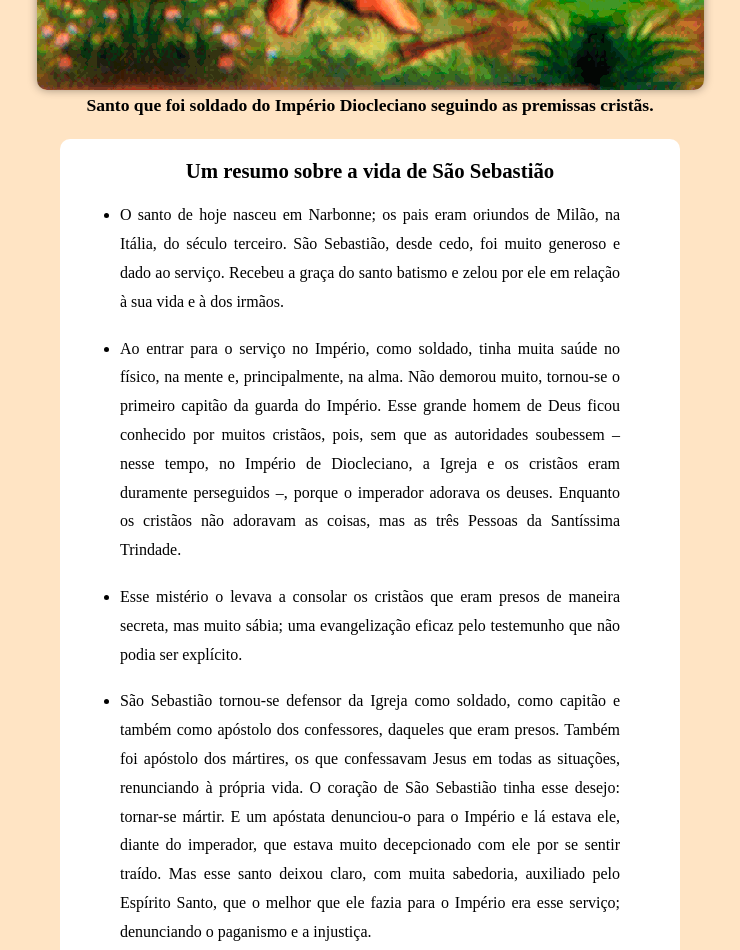
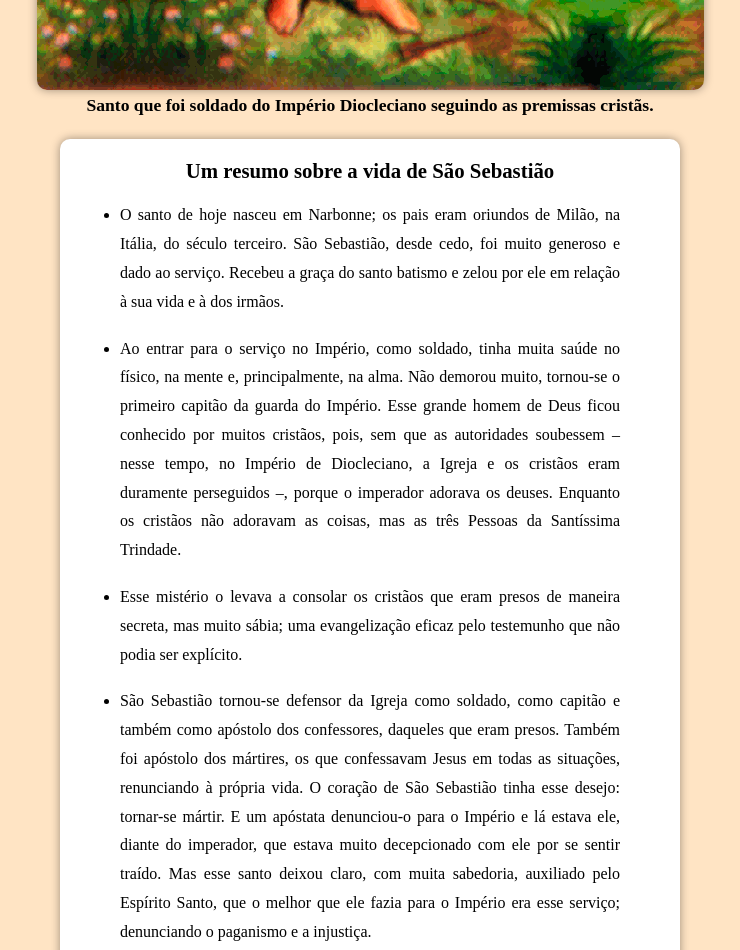
Before and after one commit to Matheusfllps/SaoSebastiao, a plain HTML site: page index.html in a window 1280 px wide. Shown: the part 840-1790 px from the top of the page, without its empty margins (270-1010 px from the left). Drawn offline with Linux system fonts and the light colour scheme.

Commit message:
Update style.css

```diff
--- a/style.css
+++ b/style.css
@@ -47,7 +47,7 @@ section{
     background-color: white;
     border-radius: 10px;
     margin-bottom: 10px;
-
+    box-shadow: 0px 0px 10px rgba(0, 0, 0, 0.384);
 }
 h3{
     text-align: center;font-size: 1.3em;
```
